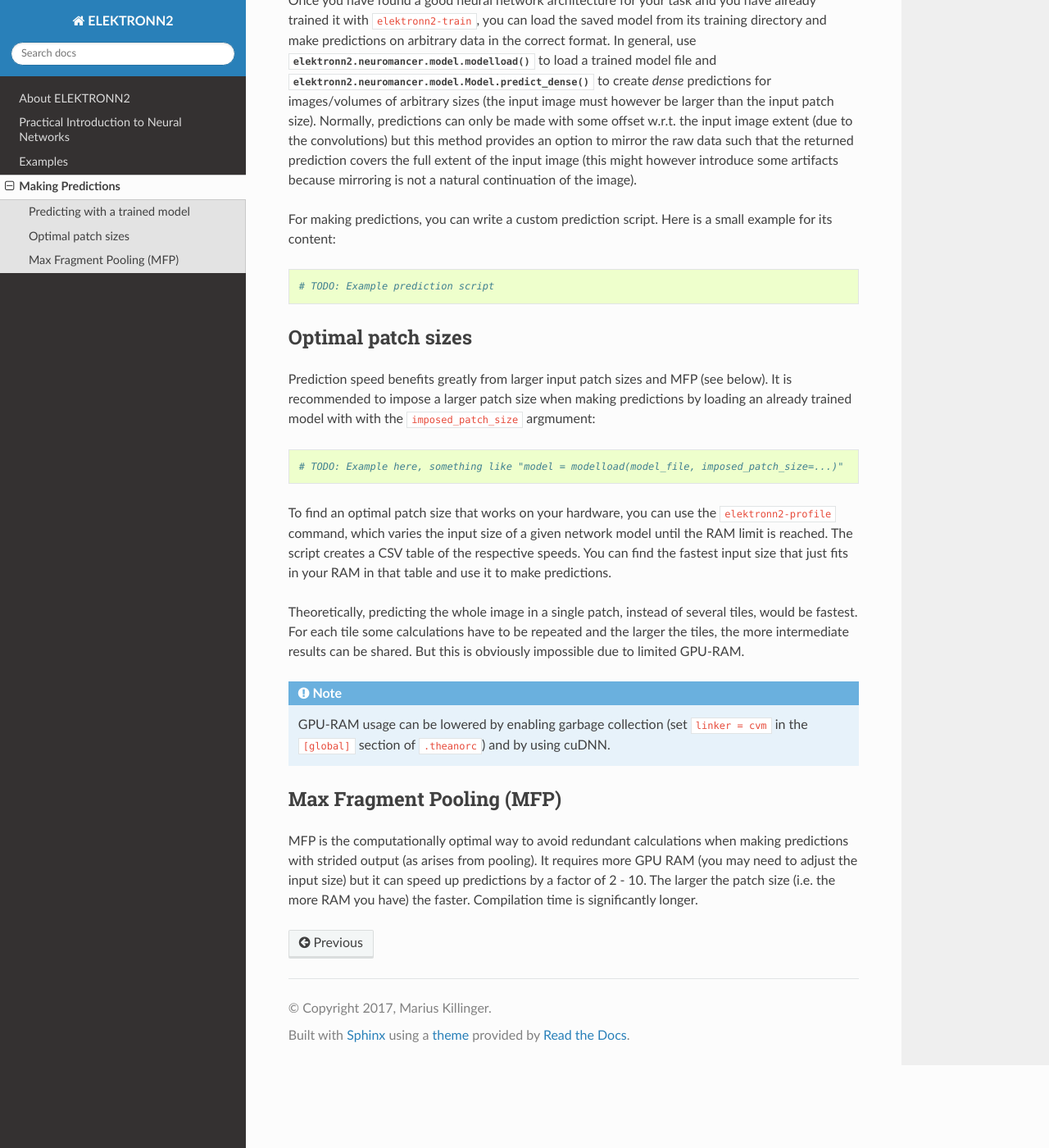
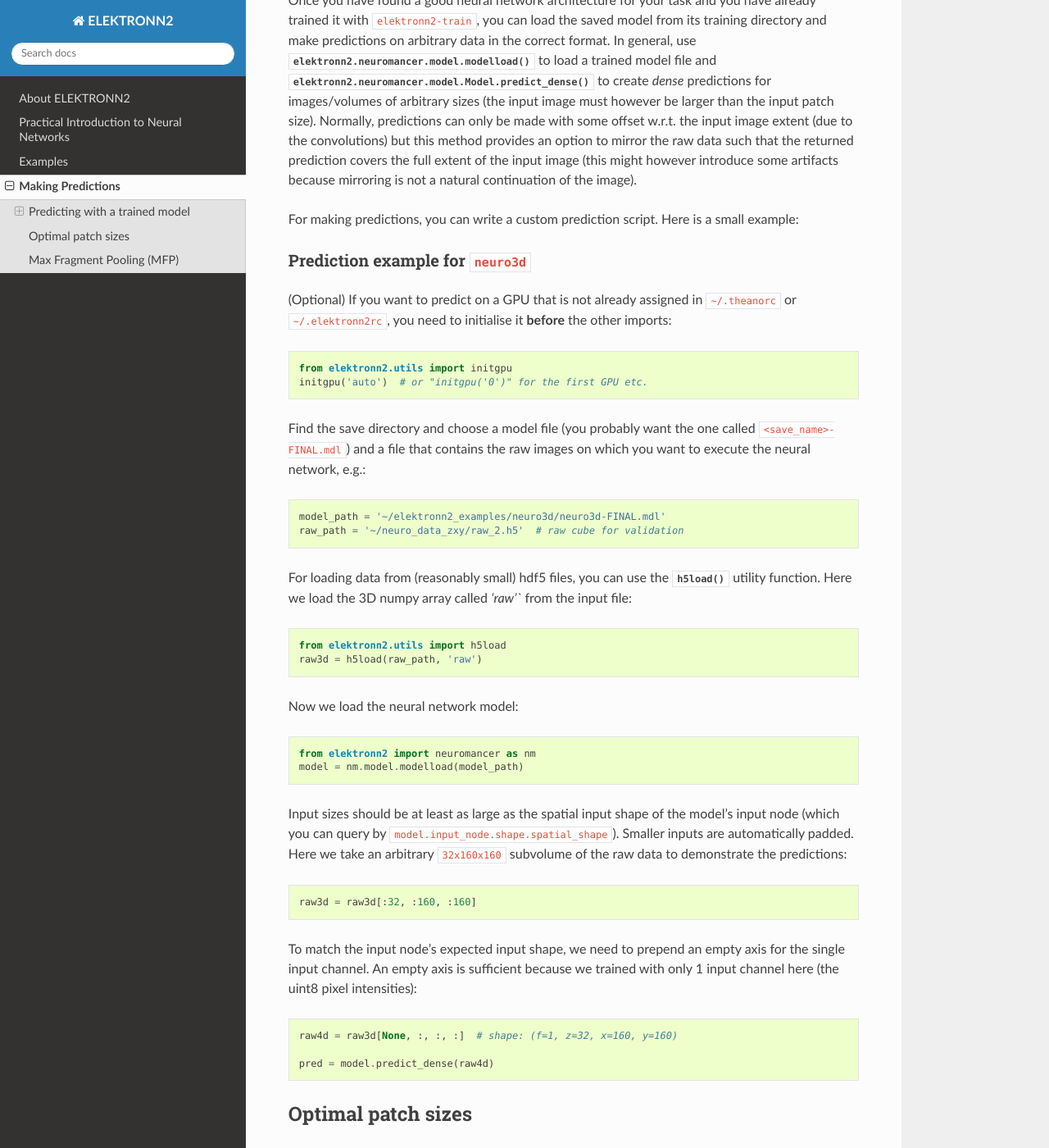
Before and after one commit to ELEKTRONN/ELEKTRONN2, a Sphinx documentation site: the page built from docs/predictions.rst, in a window 1280 px wide and 1400 px high, scrolled down 227 px. Shown: the whole window at 82% size. Built offline with Sphinx 7.4.7 and the Read the Docs theme 2.0.0, drawn with Linux system fonts in a browser that asks for light colours; formulas are drawn with MathJax 3; pages that are not in the unit, such as notebooks, are missing from menus.

Commit message:
docs: Add explanations and code for predictions

```diff
--- a/docs/predictions.rst
+++ b/docs/predictions.rst
@@ -22,13 +22,61 @@ the input image (this might however introduce some artifacts because
 mirroring is not a natural continuation of the image).
 
 For making predictions, you can write a custom prediction script. Here is
-a small example for its content:
+a small example:
 
-.. code-block:: python
 
-  # TODO: Example prediction script
+Prediction example for ``neuro3d``
+----------------------------------
+
+(Optional) If you want to predict on a GPU that is not already assigned in
+``~/.theanorc`` or ``~/.elektronn2rc``, you need to initialise it
+**before** the other imports::
+
+  from elektronn2.utils import initgpu
+  initgpu('auto')  # or "initgpu('0')" for the first GPU etc.
+
+Find the save directory and choose a model file (you probably want the
+one called ``<save_name>-FINAL.mdl``) and a file that contains the raw
+images on which you want to execute the neural network, e.g.::
+
+  model_path = '~/elektronn2_examples/neuro3d/neuro3d-FINAL.mdl'
+  raw_path = '~/neuro_data_zxy/raw_2.h5'  # raw cube for validation
+
+For loading data from (reasonably small) hdf5 files, you can use the
+:py:meth:`h5load() <elektronn2.utils.utils_basic.h5load()>` utility
+function. Here we load the 3D numpy array called `'raw'`` from the
+input file::
+
+  from elektronn2.utils import h5load
+  raw3d = h5load(raw_path, 'raw')
+
+Now we load the neural network model::
+
+  from elektronn2 import neuromancer as nm
+  model = nm.model.modelload(model_path)
+
+Input sizes should be at least as large as the spatial input shape of
+the model's input node (which you can query by
+``model.input_node.shape.spatial_shape``). Smaller inputs are
+automatically padded. Here we take an arbitrary ``32x160x160``
+subvolume of the raw data to demonstrate the predictions::
+
+  raw3d = raw3d[:32, :160, :160]
+
+.. TODO: Explain in general why we need (f,z,x,y)
+
+To match the input node's expected input shape, we need to prepend an empty
+axis for the single input channel. An empty axis is sufficient because we
+trained with only 1 input channel here (the uint8 pixel intensities)::
+
+  raw4d = raw3d[None, :, :, :]  # shape: (f=1, z=32, x=160, y=160)
+
+  pred = model.predict_dense(raw4d)
+
+.. TODO: Link to complete copy-pastable example "predict.py"? Or even automate (templated) predict.py creation in save_dir and refer to it?
 
 .. TODO: Mention/explain non-image predictions?
+
 
 Optimal patch sizes
 ===================
@@ -59,7 +107,6 @@ shared. But this is obviously impossible due to limited GPU-RAM.
   ``linker = cvm`` in the ``[global]`` section of ``.theanorc``) and by using cuDNN.
 
 
-
 .. _mfp:
 
 Max Fragment Pooling (MFP)
@@ -71,4 +118,4 @@ It requires more GPU RAM (you may need to adjust the input size) but it can
 speed up predictions by a factor of 2 - 10. The larger the patch size (i.e.
 the more RAM you have) the faster. Compilation time is significantly longer.
 
-.. TODO Explain why it's fast and how it works ###TODO
+.. TODO Explain why it's fast and how it works
```
Also changed, not shown: 1 other file.
